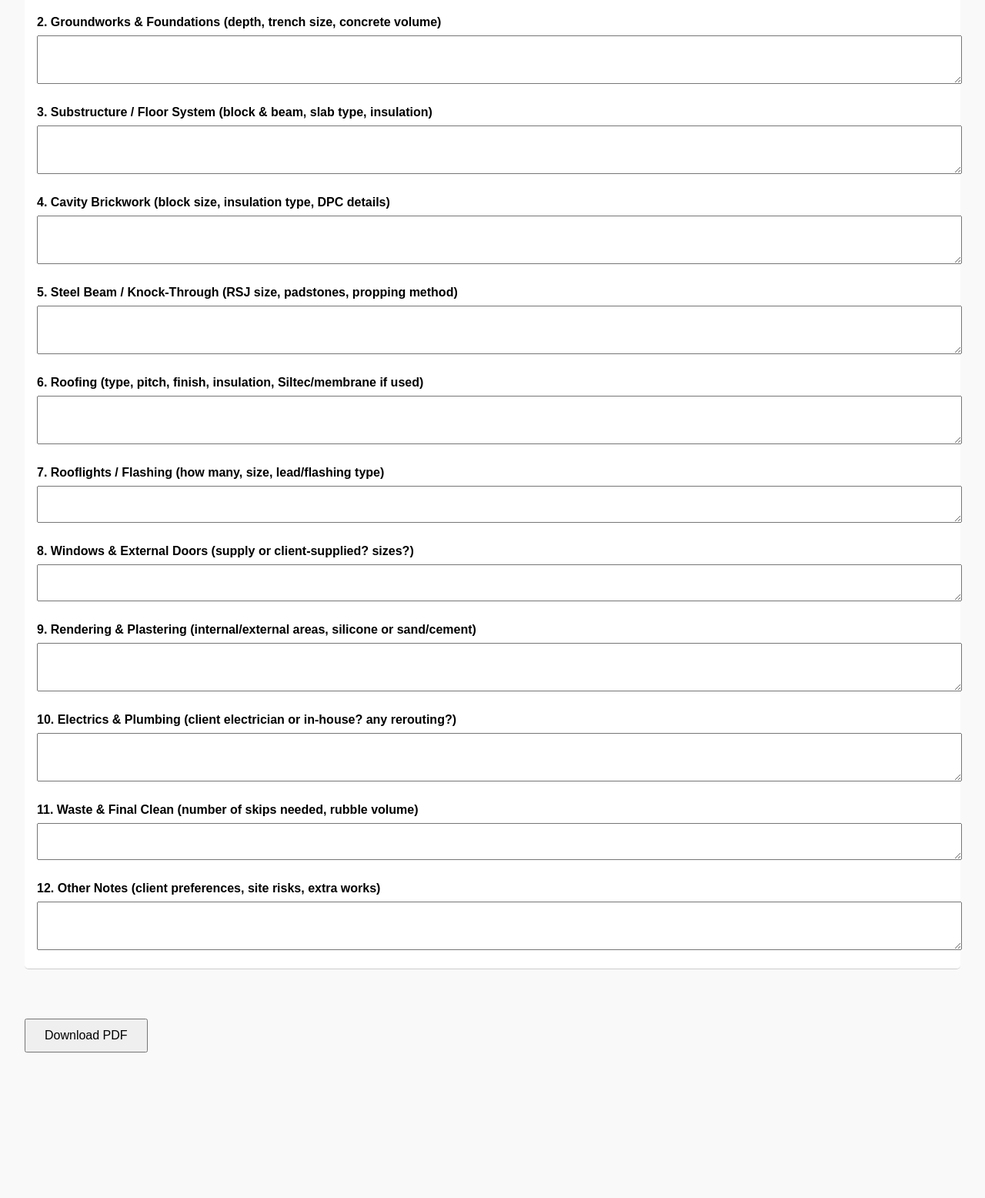
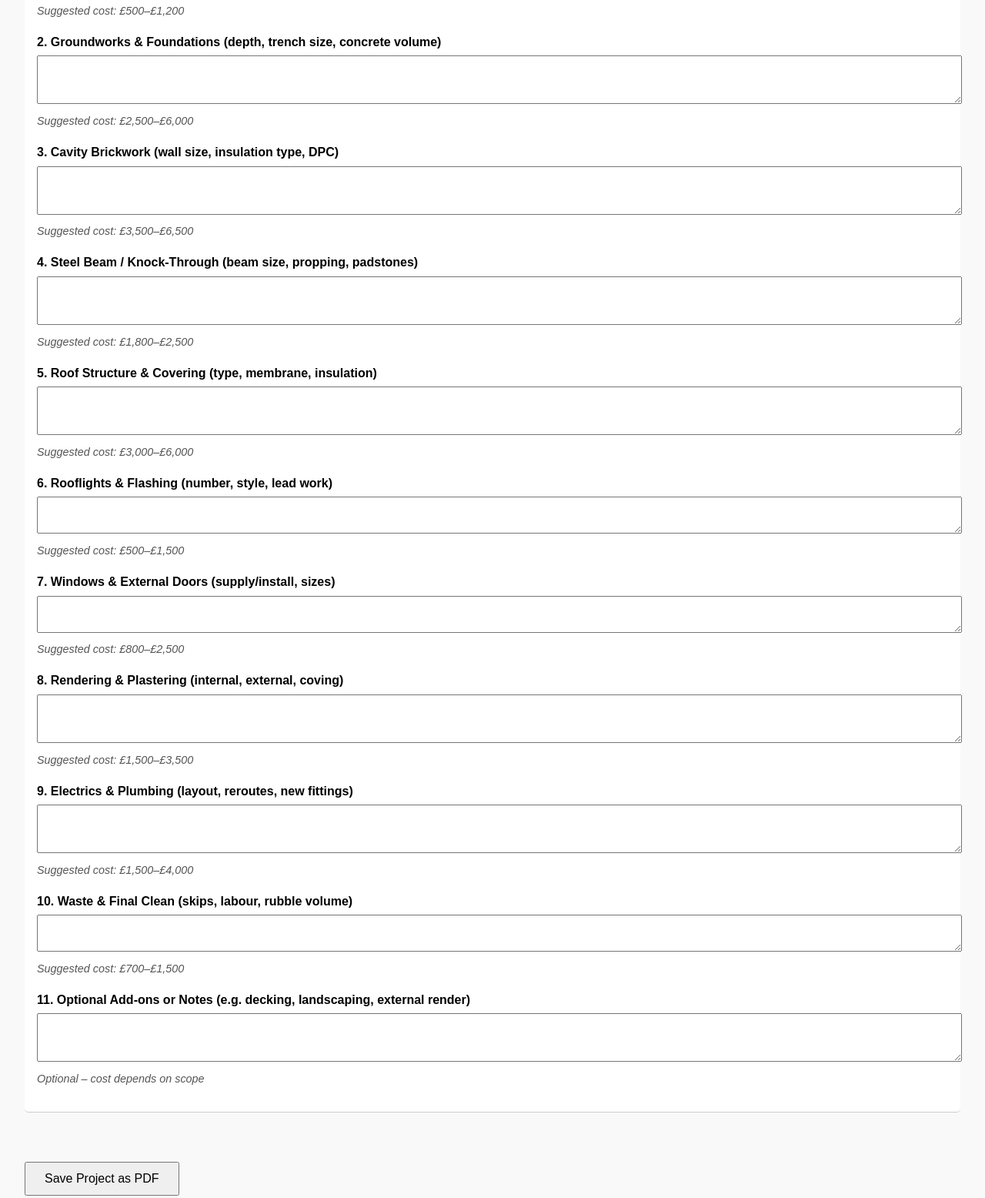
Before and after one commit to GibsonandSons/quote-form, a plain HTML site: page index.html in a window 1280 px wide. Shown: the part 680-2236 px from the top of the page at 77% size. Before the commit the page ends 2079 px from the top, so only its background shows below. Drawn offline with Linux system fonts and the light colour scheme.

Commit message:
Update index.html

```diff
--- a/index.html
+++ b/index.html
@@ -11,6 +11,7 @@
     input, textarea, select { width: 100%; padding: 0.5rem; margin-top: 0.3rem; }
     button { margin-top: 2rem; padding: 0.7rem 1.5rem; font-size: 1rem; }
     .section { margin-bottom: 2rem; border-bottom: 1px solid #ccc; padding-bottom: 1rem; background: #fff; padding: 1rem; border-radius: 5px; }
+    .note { font-style: italic; font-size: 0.9rem; color: #555; margin-top: 0.2rem; }
   </style>
 </head>
 <body>
@@ -39,44 +40,52 @@
     </div>
 
     <div class="section">
-      <label>1. Site Setup (describe protection needed, access issues, skip/toilet needs)</label>
+      <label>1. Site Setup (access, protection, skip, toilet)</label>
       <textarea name="siteSetup" rows="3"></textarea>
+      <p class="note">Suggested cost: £500–£1,200</p>
 
       <label>2. Groundworks & Foundations (depth, trench size, concrete volume)</label>
       <textarea name="groundworks" rows="3"></textarea>
+      <p class="note">Suggested cost: £2,500–£6,000</p>
 
-      <label>3. Substructure / Floor System (block & beam, slab type, insulation)</label>
-      <textarea name="substructure" rows="3"></textarea>
+      <label>3. Cavity Brickwork (wall size, insulation type, DPC)</label>
+      <textarea name="brickwork" rows="3"></textarea>
+      <p class="note">Suggested cost: £3,500–£6,500</p>
 
-      <label>4. Cavity Brickwork (block size, insulation type, DPC details)</label>
-      <textarea name="brickwork" rows="3"></textarea>
+      <label>4. Steel Beam / Knock-Through (beam size, propping, padstones)</label>
+      <textarea name="steelBeam" rows="3"></textarea>
+      <p class="note">Suggested cost: £1,800–£2,500</p>
 
-      <label>5. Steel Beam / Knock-Through (RSJ size, padstones, propping method)</label>
-      <textarea name="steelBeam" rows="3"></textarea>
+      <label>5. Roof Structure & Covering (type, membrane, insulation)</label>
+      <textarea name="roofing" rows="3"></textarea>
+      <p class="note">Suggested cost: £3,000–£6,000</p>
 
-      <label>6. Roofing (type, pitch, finish, insulation, Siltec/membrane if used)</label>
-      <textarea name="roofing" rows="3"></textarea>
+      <label>6. Rooflights & Flashing (number, style, lead work)</label>
+      <textarea name="rooflights" rows="2"></textarea>
+      <p class="note">Suggested cost: £500–£1,500</p>
 
-      <label>7. Rooflights / Flashing (how many, size, lead/flashing type)</label>
-      <textarea name="rooflights" rows="2"></textarea>
+      <label>7. Windows & External Doors (supply/install, sizes)</label>
+      <textarea name="windows" rows="2"></textarea>
+      <p class="note">Suggested cost: £800–£2,500</p>
 
-      <label>8. Windows & External Doors (supply or client-supplied? sizes?)</label>
-      <textarea name="windows" rows="2"></textarea>
+      <label>8. Rendering & Plastering (internal, external, coving)</label>
+      <textarea name="plastering" rows="3"></textarea>
+      <p class="note">Suggested cost: £1,500–£3,500</p>
 
-      <label>9. Rendering & Plastering (internal/external areas, silicone or sand/cement)</label>
-      <textarea name="plastering" rows="3"></textarea>
+      <label>9. Electrics & Plumbing (layout, reroutes, new fittings)</label>
+      <textarea name="services" rows="3"></textarea>
+      <p class="note">Suggested cost: £1,500–£4,000</p>
 
-      <label>10. Electrics & Plumbing (client electrician or in-house? any rerouting?)</label>
-      <textarea name="services" rows="3"></textarea>
+      <label>10. Waste & Final Clean (skips, labour, rubble volume)</label>
+      <textarea name="waste" rows="2"></textarea>
+      <p class="note">Suggested cost: £700–£1,500</p>
 
-      <label>11. Waste & Final Clean (number of skips needed, rubble volume)</label>
-      <textarea name="waste" rows="2"></textarea>
-
-      <label>12. Other Notes (client preferences, site risks, extra works)</label>
+      <label>11. Optional Add-ons or Notes (e.g. decking, landscaping, external render)</label>
       <textarea name="notes" rows="3"></textarea>
+      <p class="note">Optional – cost depends on scope</p>
     </div>
 
-    <button type="submit">Download PDF</button>
+    <button type="submit">Save Project as PDF</button>
   </form>
 
   <script>
@@ -95,7 +104,7 @@
       const client = data.get('clientName') || 'Client';
       const address = data.get('projectAddress')?.split('\n')[0] || 'Project';
       const date = new Date().toISOString().split('T')[0];
-      const filename = `${client.trim().replace(/\s+/g, '_')}_${address.trim().replace(/\s+/g, '_')}_${date}.pdf`;
+      const filename = `${address.trim().replace(/\s+/g, '_')}_${client.trim().replace(/\s+/g, '_')}_${date}.pdf`;
 
       const blob = new Blob([content], { type: 'application/pdf' });
       const url = URL.createObjectURL(blob);
```
